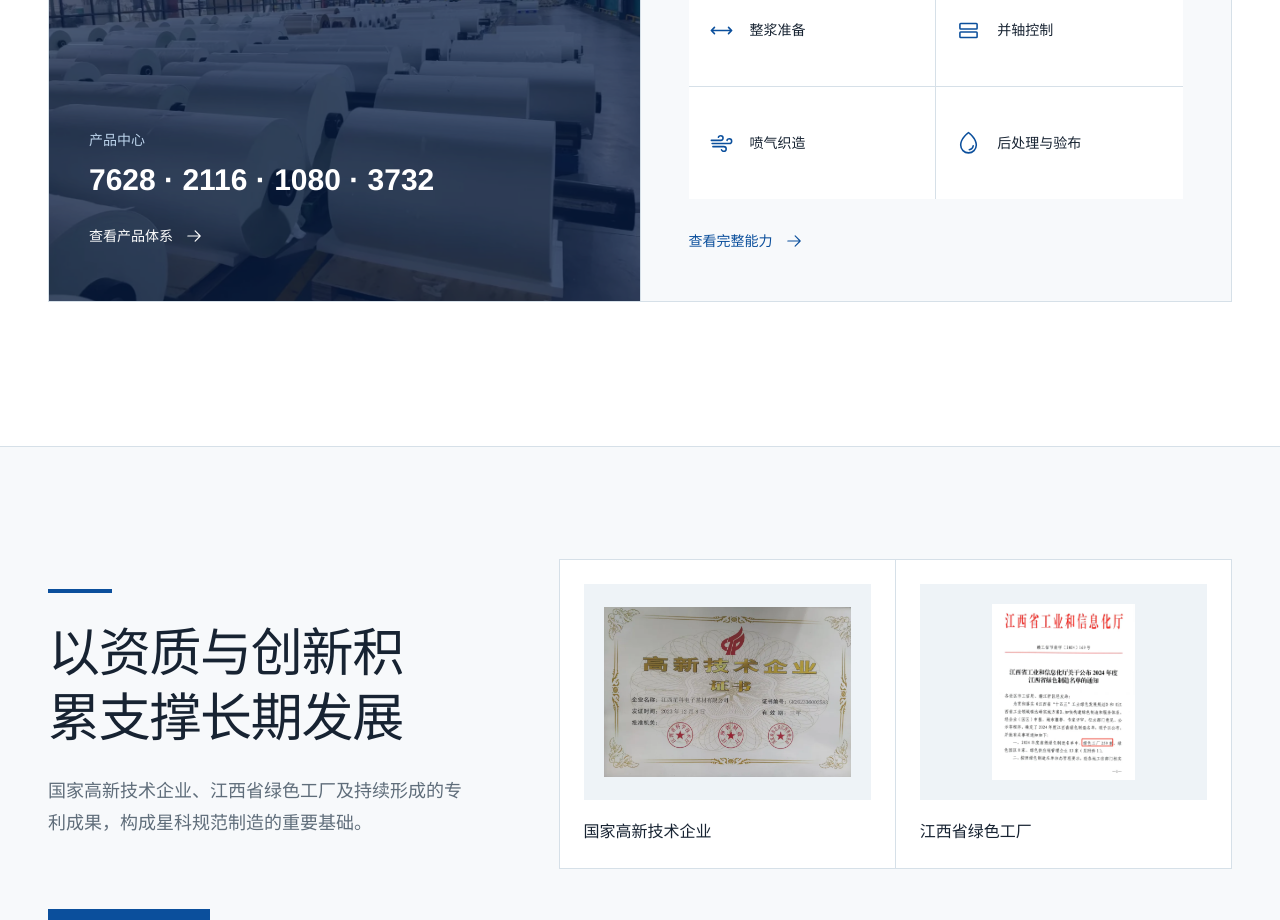
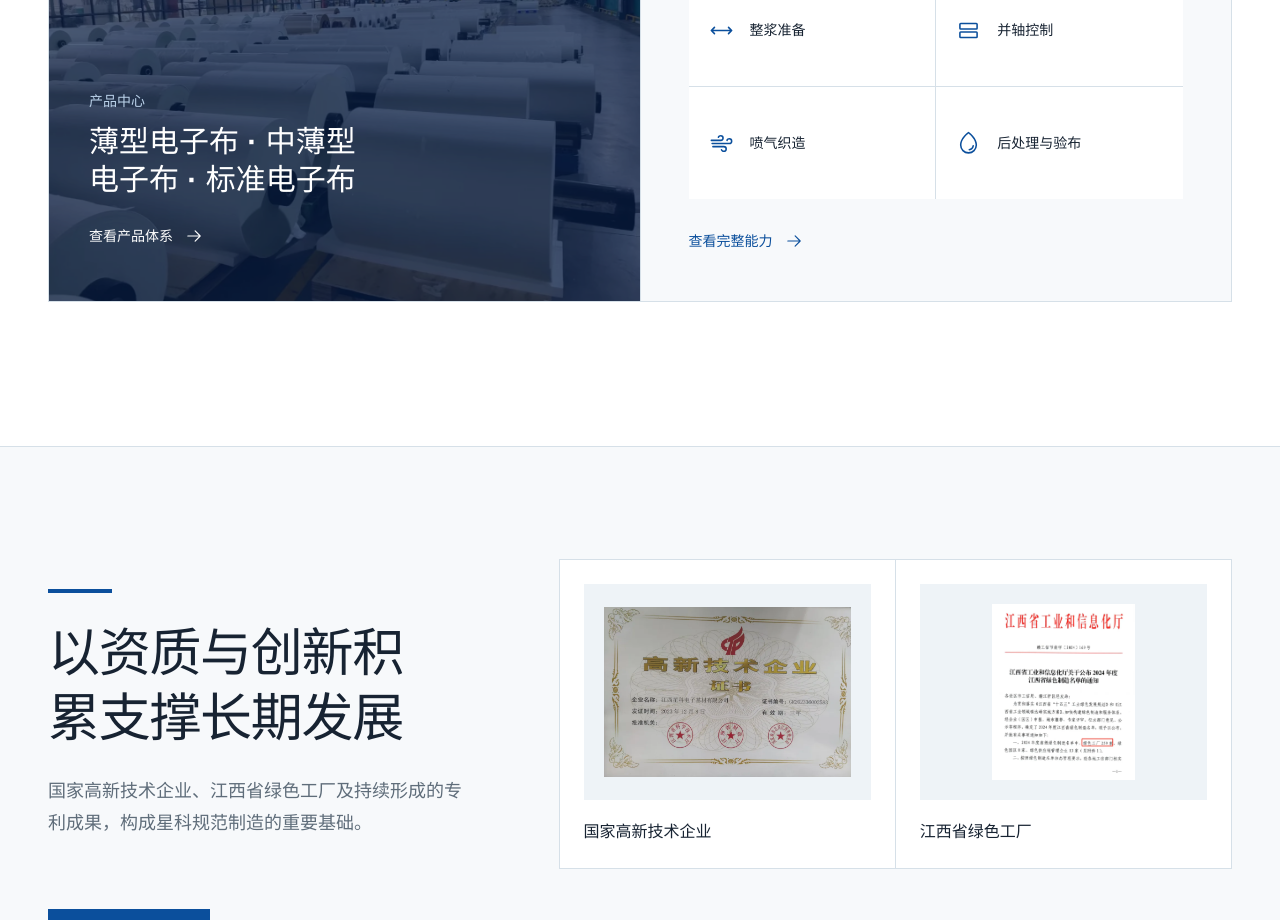
Before and after one commit to arjenou/jill, a React (Vite) app: page / in a window 1280 px wide. Shown: the part 2180-3100 px from the top of the page. Built offline with nearby package versions, Linux system fonts and the light colour scheme.

Commit message:
Replace homepage model list with product categories

```diff
--- a/src/pages.tsx
+++ b/src/pages.tsx
@@ -157,7 +157,7 @@ export function HomePage() {
               <div className="absolute inset-0 bg-navy/38" />
               <div className="relative flex min-h-[460px] flex-col justify-end p-7 sm:p-10">
                 <p className="text-sm font-semibold text-blue-soft">产品中心</p>
-                <h3 className="mt-3 text-3xl font-semibold">7628 · 2116 · 1080 · 3732</h3>
+                <h3 className="mt-3 text-balance text-3xl font-semibold leading-tight">薄型电子布 · 中薄型电子布 · 标准电子布</h3>
                 <span className="mt-7 inline-flex items-center gap-3 text-sm font-semibold">查看产品体系 <ArrowRight size={18} aria-hidden="true" /></span>
               </div>
             </Link>
```
